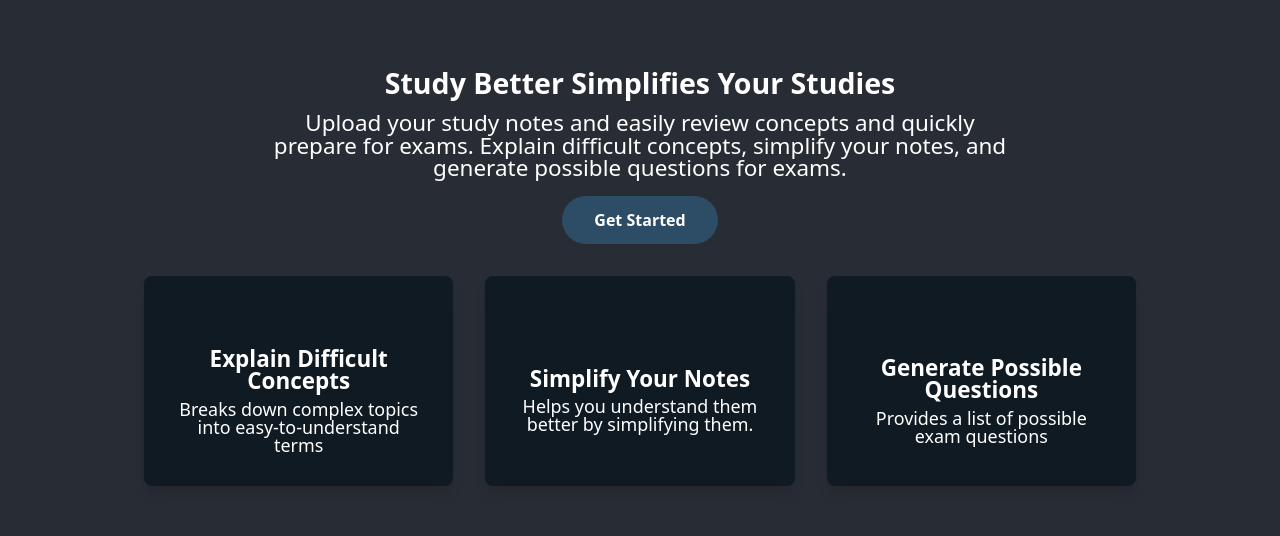
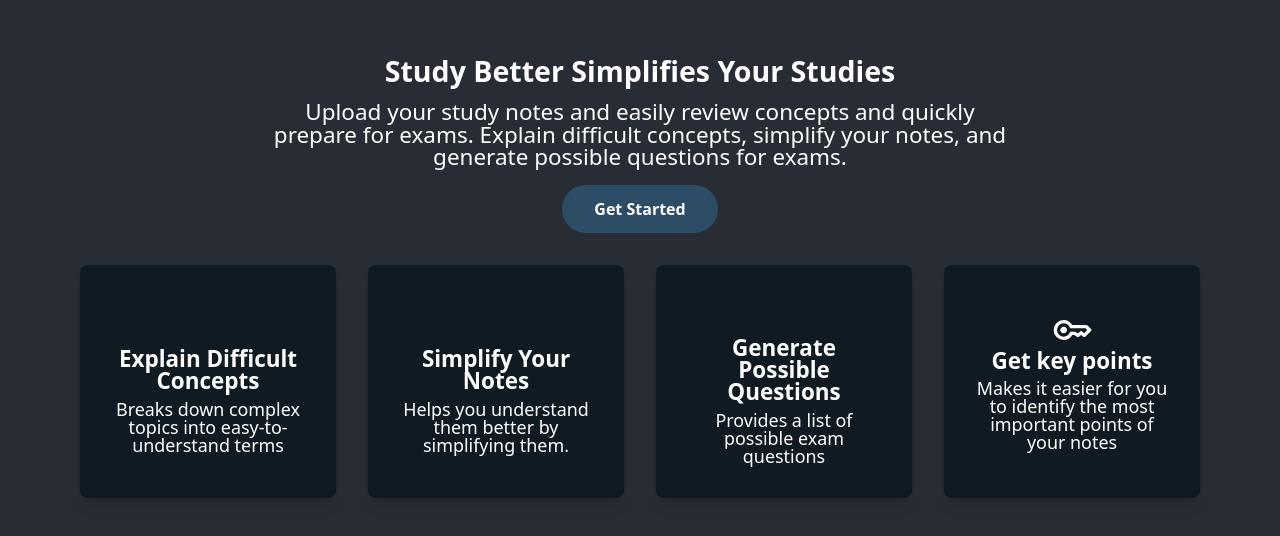
Before and after one commit to Dun-sin/StudyBetter, a Next.js app: page / in a window 1280 px wide. Shown: the part 126-662 px from the top of the page. Built offline with nearby package versions, Linux system fonts and the light colour scheme; some icons are missing.

Commit message:
feat: add card for keypoints

```diff
--- a/pages/index.tsx
+++ b/pages/index.tsx
@@ -30,7 +30,7 @@ export default function Home() {
 				<meta name='msapplication-TileColor' content='#da532c' />
 				<meta name='theme-color' content='#ffffff' />
 			</Head>
-			<div className='flex min-h-screen flex-col items-center justify-center bg-dark py-5'>
+			<div className='flex min-h-screen flex-col items-center justify-center bg-dark py-20 md:py-5'>
 				<div className='max-w-3xl px-4 text-center'>
 					<h1 className='mb-2 text-f3xl font-bold text-white'>
 						Study Better Simplifies Your Studies
@@ -46,7 +46,7 @@ export default function Home() {
 						Get Started
 					</Link>
 				</div>
-				<div className='mt-8 grid max-w-5xl grid-cols-1 gap-8 px-4 md:grid-cols-3'>
+				<div className='mt-8 grid max-w-6xl grid-cols-1 gap-3 px-4 md:grid-cols-4 md:gap-8'>
 					<Card
 						icon='icon-park-outline:concept-sharing'
 						header='Explain Difficult Concepts'
@@ -61,6 +61,11 @@ export default function Home() {
 						icon='mdi:head-question-outline'
 						header='Generate Possible Questions'
 						text='Provides a list of possible exam questions'
+					/>
+					<Card
+						icon='material-symbols:key-outline-rounded'
+						header='Get key points'
+						text='Makes it easier for you to identify the most important points of your notes'
 					/>
 				</div>
 			</div>
```
